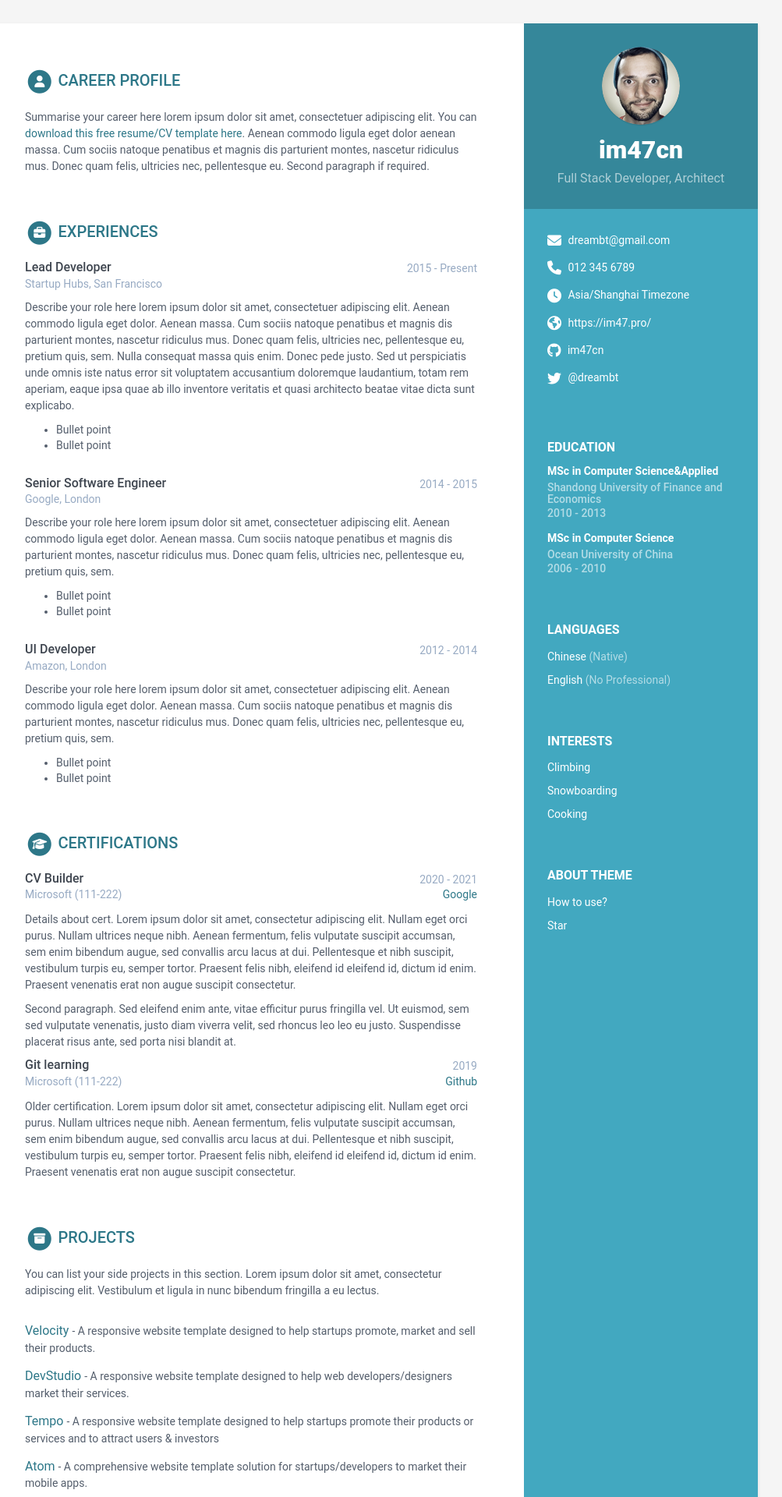
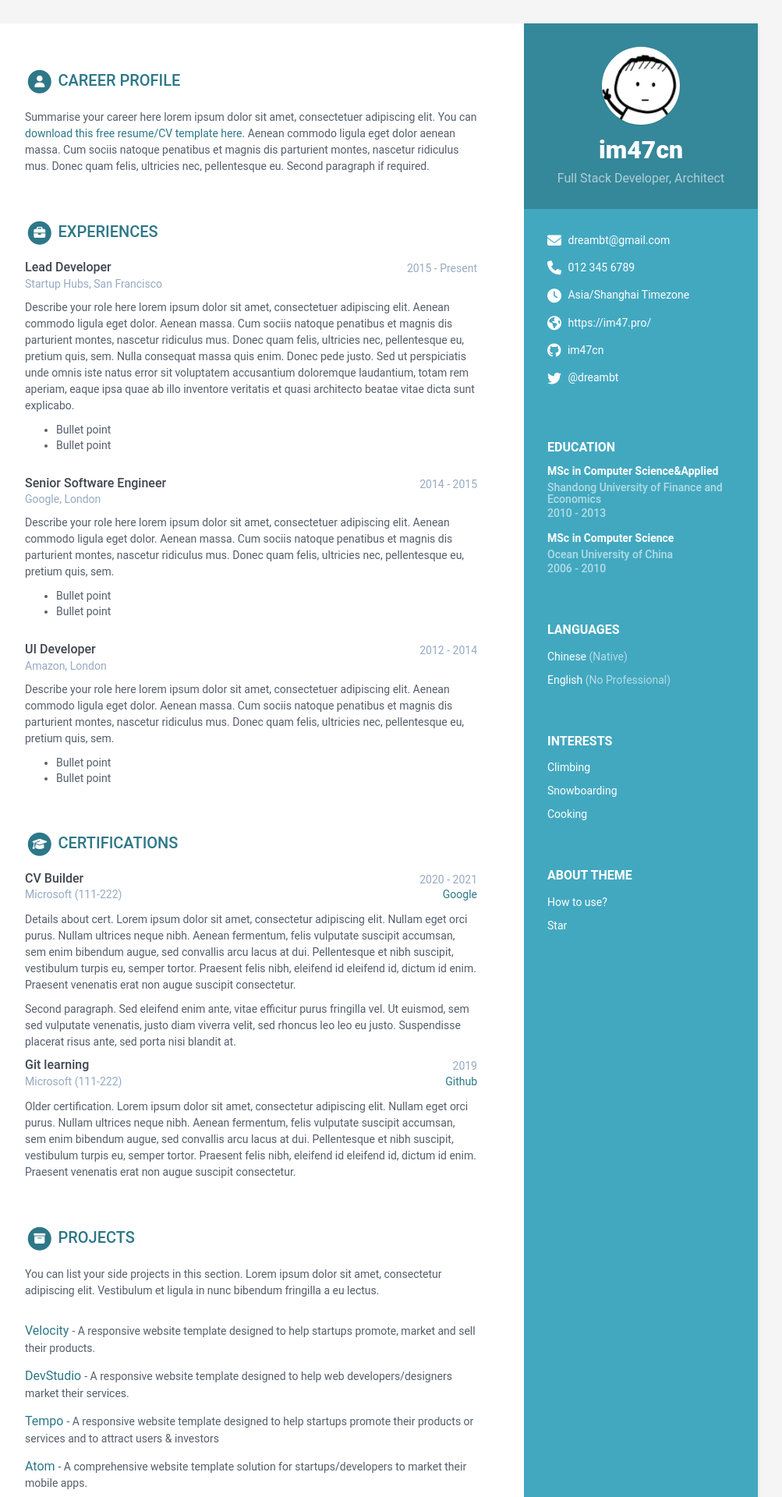
Before and after one commit to im47cn/opencv, a Jekyll site: the page built from index.html, in a window 1280 px wide. Shown: the top 1920 px of the page at 78% size, without its empty margins (168-1171 px from the left). Built offline with Jekyll 4.4.1, drawn with Linux system fonts in a browser that asks for light colours.

Commit message:
Update data.yml

```diff
--- a/_data/data.yml
+++ b/_data/data.yml
@@ -10,7 +10,7 @@ sidebar:
   # Profile information
   name: im47cn
   tagline: Full Stack Developer, Architect
-  avatar: profile.png #place a 100x100 picture inside /assets/images/ folder and provide the name of the file below
+  avatar: profile.jpeg #place a 100x100 picture inside /assets/images/ folder and provide the name of the file below
 
   # Sidebar links
   email: dreambt@gmail.com
```
